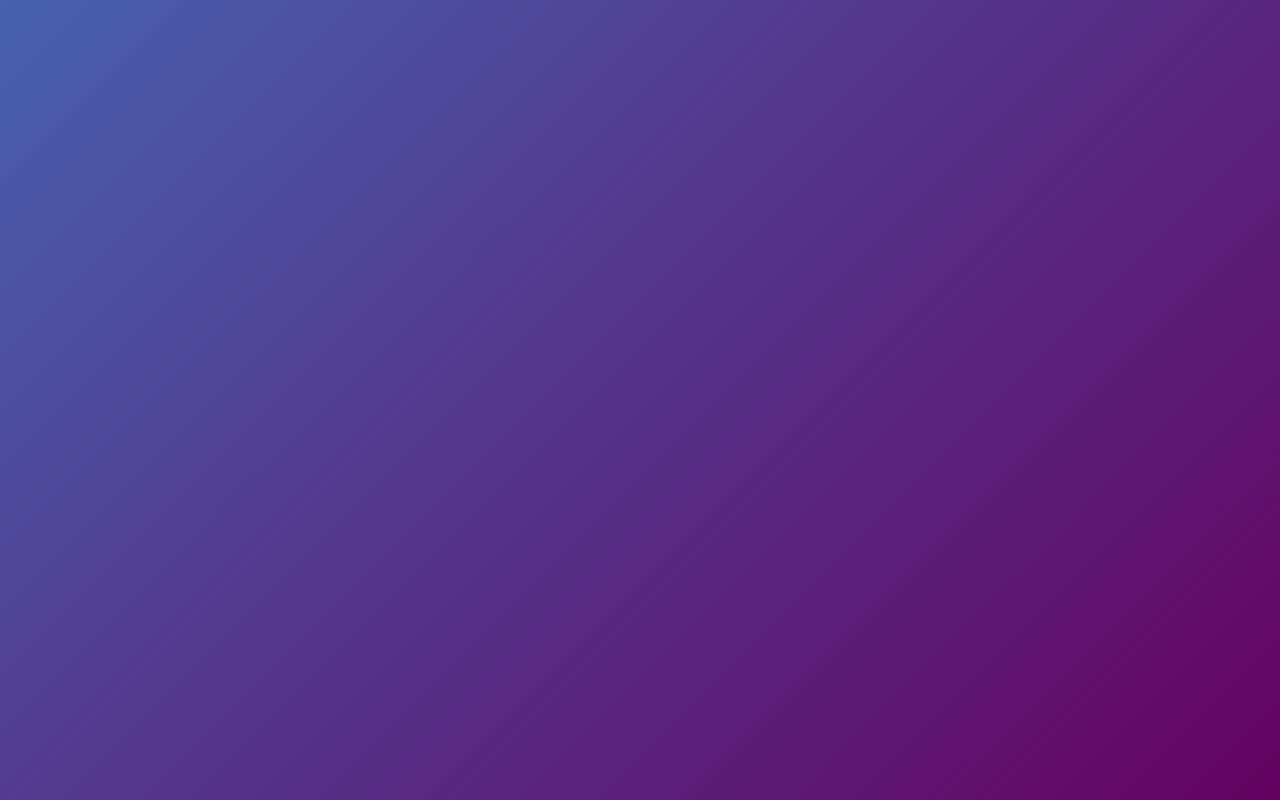
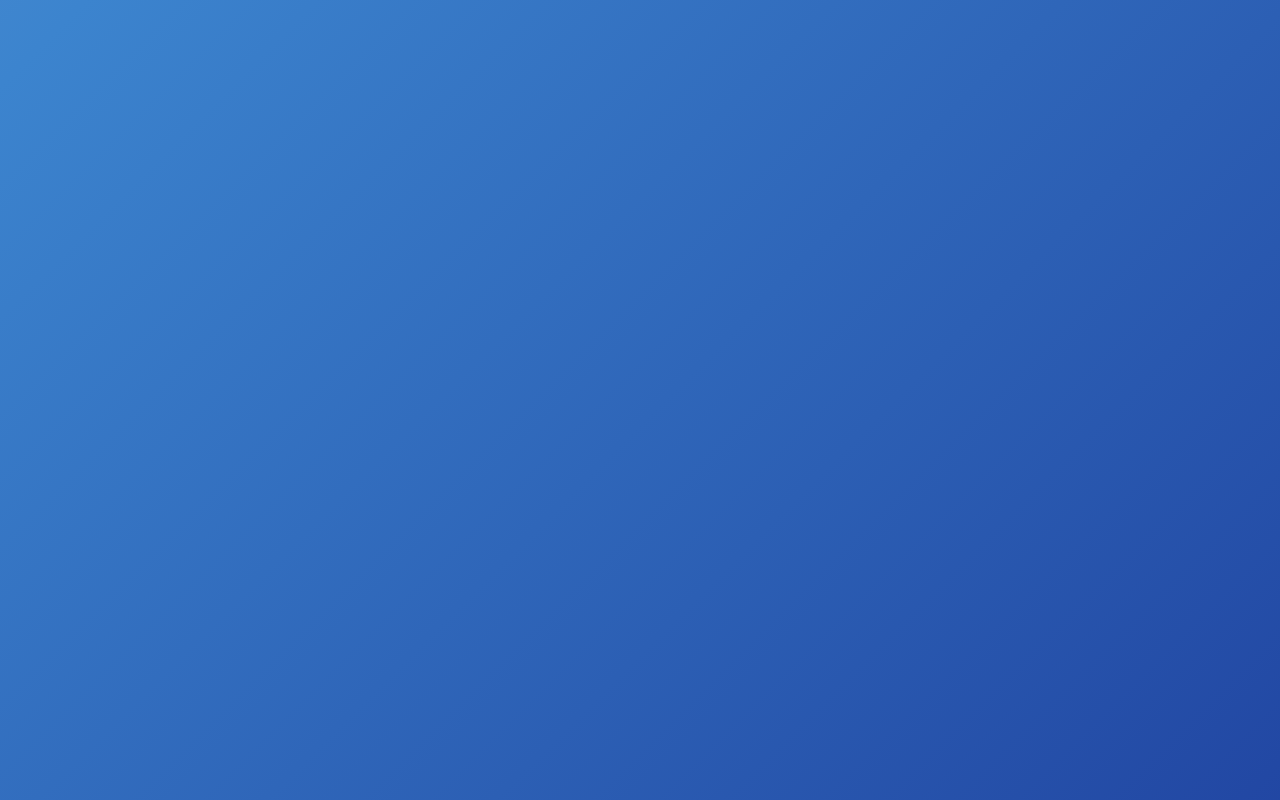
Before and after one commit to clasei/spark-form, a React (Vite) app: page / in a window 1280 px wide. Built offline with nearby package versions, Linux system fonts and the light colour scheme.

Commit message:
bg animation updated

```diff
--- a/src/components/background/Background.css
+++ b/src/components/background/Background.css
@@ -4,9 +4,9 @@
     height: 100vh;
     font-family: -apple-system, BlinkMacSystemFont, sans-serif;
     overflow: auto;
-    background: linear-gradient(315deg, rgba(101,0,94,1) 3%, rgba(60,132,206,1) 38%, rgba(48,238,226,1) 68%, rgba(255,25,25,1) 98%);
-    animation: gradient 15s ease infinite;
-    background-size: 400% 400%;
+    background: linear-gradient(315deg, rgb(31, 65, 159) 3%, rgba(60,132,206,1) 38%, rgb(125, 169, 215) 68%, rgb(32, 51, 121) 98%);
+    animation: gradient 25s ease infinite;
+    background-size: 300% 300%;
     background-attachment: fixed;
 }
 
```
